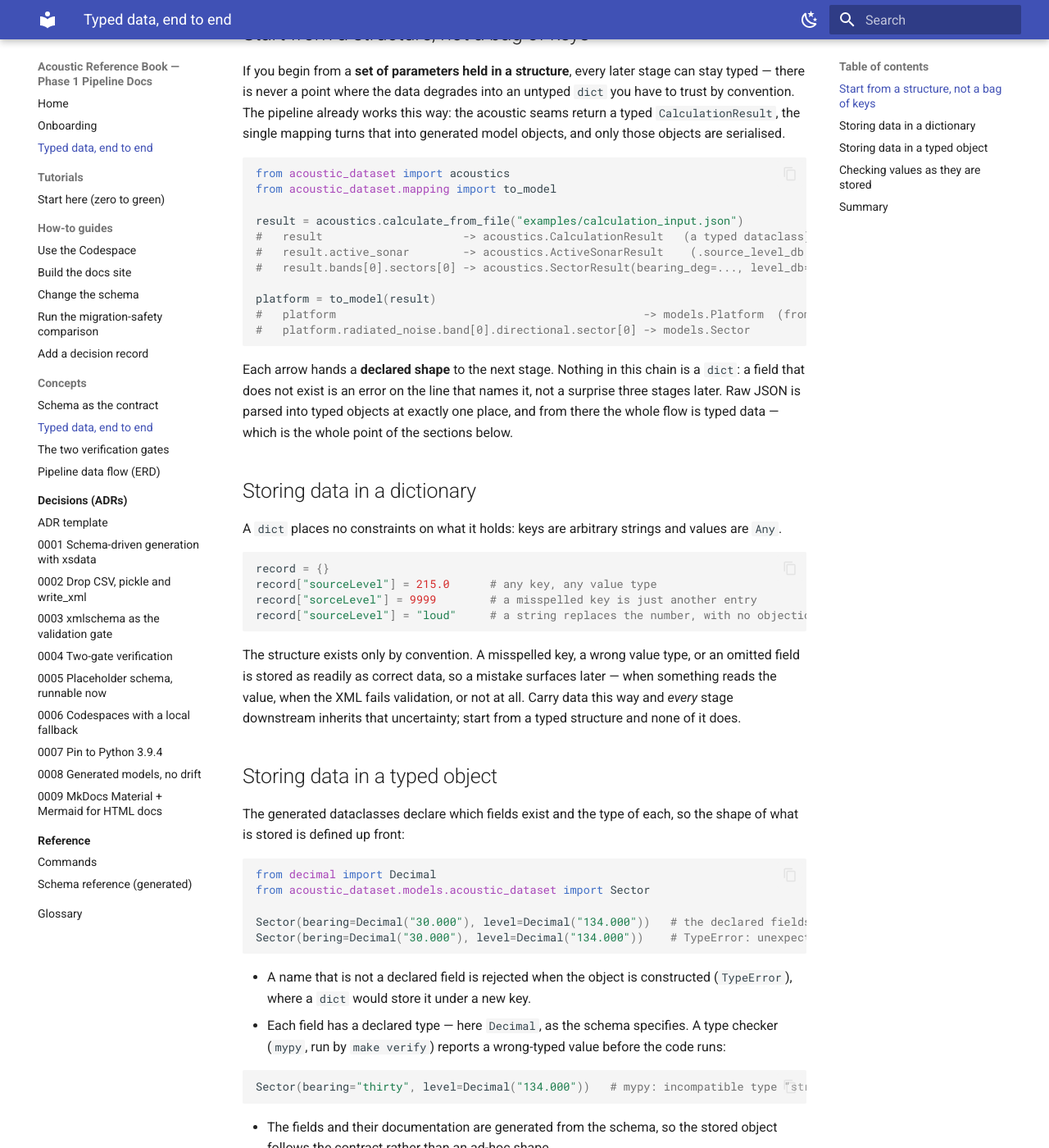
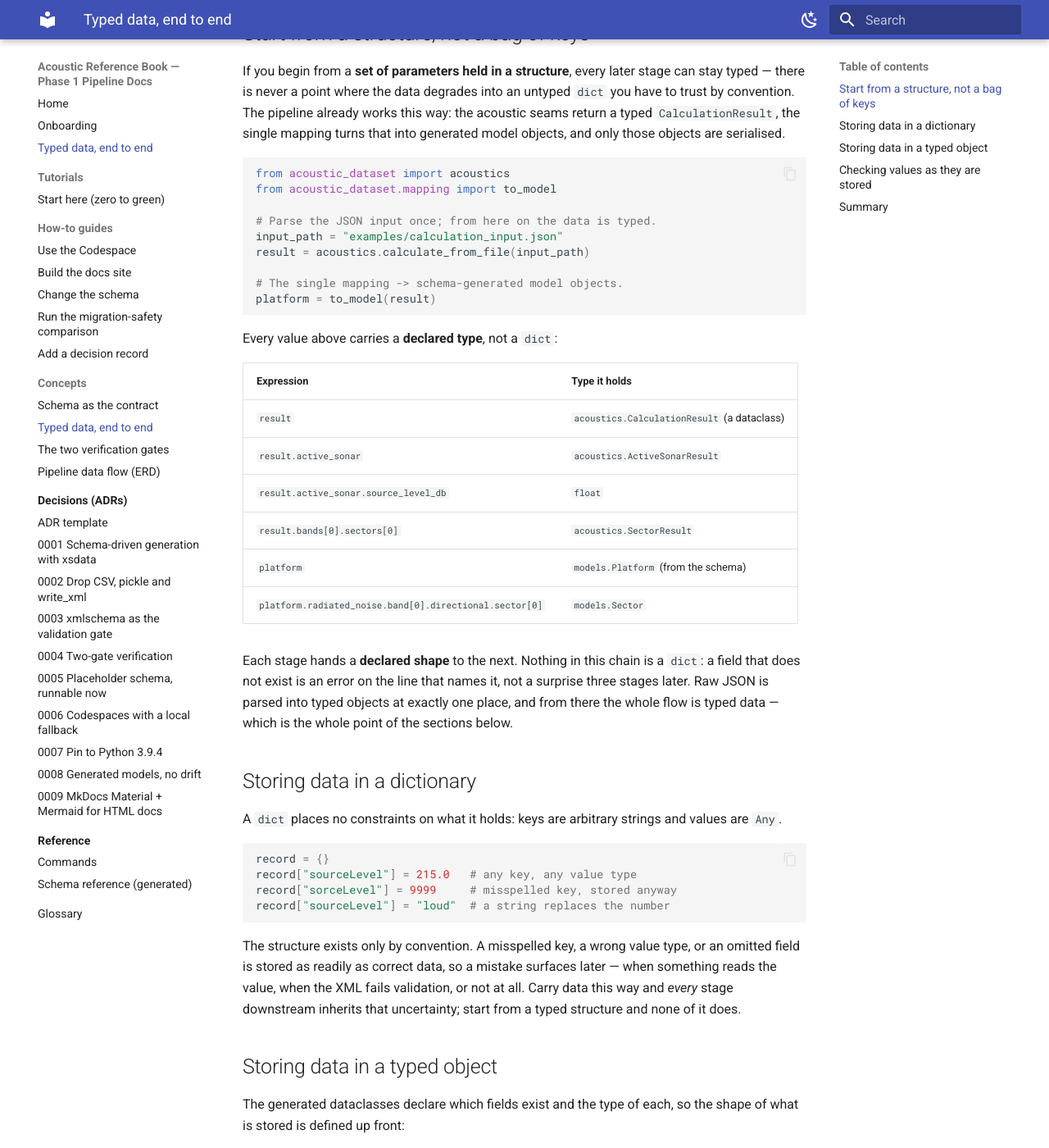
Before and after one commit to DeepBlueCLtd/python-party, an MkDocs documentation site: the page built from docs/concepts/typed-vs-dicts.md, in a window 1280 px wide and 1400 px high, scrolled down 325 px. Shown: the whole window at 82% size. Built offline with MkDocs 1.6.1 and Material for MkDocs 9.7.7, drawn with Linux system fonts in a browser that asks for light colours; some of the changed text lies outside the part shown.

Commit message:
docs: keep typed-data code samples within mobile width
The aligned trailing comments (padding the -> annotations into columns) made
the lines wide enough to clip off-screen on a phone, hiding the right-hand
side of the first sample. Reformat so every Python line stays narrow:

- Replace the aligned inline annotations in the end-to-end sample with a
  short code block plus an "expression -> type" table.
- Put TypeError / mypy / MappingError notes on their own short comment lines
  instead of long trailing comments, and wrap the dataclasses.replace call.
- Bind the example path to a short `input_path` variable so the
  calculate_from_file lines stay narrow while keeping the real filename.

````diff
--- a/docs/concepts/typed-vs-dicts.md
+++ b/docs/concepts/typed-vs-dicts.md
@@ -19,17 +19,26 @@ objects are serialised.
 from acoustic_dataset import acoustics
 from acoustic_dataset.mapping import to_model
 
-result = acoustics.calculate_from_file("examples/calculation_input.json")
-#   result                     -> acoustics.CalculationResult   (a typed dataclass)
-#   result.active_sonar        -> acoustics.ActiveSonarResult    (.source_level_db is a float)
-#   result.bands[0].sectors[0] -> acoustics.SectorResult(bearing_deg=..., level_db=...)
+# Parse the JSON input once; from here on the data is typed.
+input_path = "examples/calculation_input.json"
+result = acoustics.calculate_from_file(input_path)
 
+# The single mapping -> schema-generated model objects.
 platform = to_model(result)
-#   platform                                              -> models.Platform  (from the schema)
-#   platform.radiated_noise.band[0].directional.sector[0] -> models.Sector
 ```
 
-Each arrow hands a **declared shape** to the next stage. Nothing in this chain is a `dict`: a
+Every value above carries a **declared type**, not a `dict`:
+
+| Expression | Type it holds |
+|---|---|
+| `result` | `acoustics.CalculationResult` (a dataclass) |
+| `result.active_sonar` | `acoustics.ActiveSonarResult` |
+| `result.active_sonar.source_level_db` | `float` |
+| `result.bands[0].sectors[0]` | `acoustics.SectorResult` |
+| `platform` | `models.Platform` (from the schema) |
+| `platform.radiated_noise.band[0].directional.sector[0]` | `models.Sector` |
+
+Each stage hands a **declared shape** to the next. Nothing in this chain is a `dict`: a
 field that does not exist is an error on the line that names it, not a surprise three stages
 later. Raw JSON is parsed into typed objects at exactly one place, and from there the whole
 flow is typed data — which is the whole point of the sections below.
@@ -40,9 +49,9 @@ A `dict` places no constraints on what it holds: keys are arbitrary strings and
 
 ```python
 record = {}
-record["sourceLevel"] = 215.0      # any key, any value type
-record["sorceLevel"] = 9999        # a misspelled key is just another entry
-record["sourceLevel"] = "loud"     # a string replaces the number, with no objection
+record["sourceLevel"] = 215.0   # any key, any value type
+record["sorceLevel"] = 9999     # misspelled key, stored anyway
+record["sourceLevel"] = "loud"  # a string replaces the number
 ```
 
 The structure exists only by convention. A misspelled key, a wrong value type, or an omitted
@@ -69,7 +82,9 @@ Sector(bering=Decimal("30.000"), level=Decimal("134.000"))    # TypeError: unexp
   (`mypy`, run by `make verify`) reports a wrong-typed value before the code runs:
 
   ```python
-  Sector(bearing="thirty", level=Decimal("134.000"))   # mypy: incompatible type "str"
+  # mypy flags a wrong-typed value before the code runs:
+  Sector(bearing="thirty", level=Decimal("134.000"))
+  #   -> mypy: incompatible type "str"
   ```
 
 - The fields and their documentation are generated from the schema, so the stored object follows
@@ -86,12 +101,20 @@ import dataclasses
 from acoustic_dataset import acoustics
 from acoustic_dataset.mapping import to_model, MappingError
 
-result = acoustics.calculate_from_file("examples/calculation_input.json")
-# Decibels are bounded to [-200, 300]; attempt to store an impossible source level:
+input_path = "examples/calculation_input.json"
+result = acoustics.calculate_from_file(input_path)
+
+# Decibels are bounded to [-200, 300].
+# Force an impossible source level, then map it:
 bad = dataclasses.replace(
-    result, active_sonar=dataclasses.replace(result.active_sonar, source_level_db=9999.0)
+    result,
+    active_sonar=dataclasses.replace(
+        result.active_sonar, source_level_db=9999.0
+    ),
 )
-to_model(bad)        # MappingError — rejected as it is stored, not left for a later stage
+to_model(bad)
+#   -> MappingError: rejected as it is stored,
+#      not left for a later stage
 ```
 
 A `dict` would hold `9999` and pass it on; the typed boundary rejects it.
````
Also changed, not shown: other parts of docs/concepts/typed-vs-dicts.md (+6 -2 lines).
